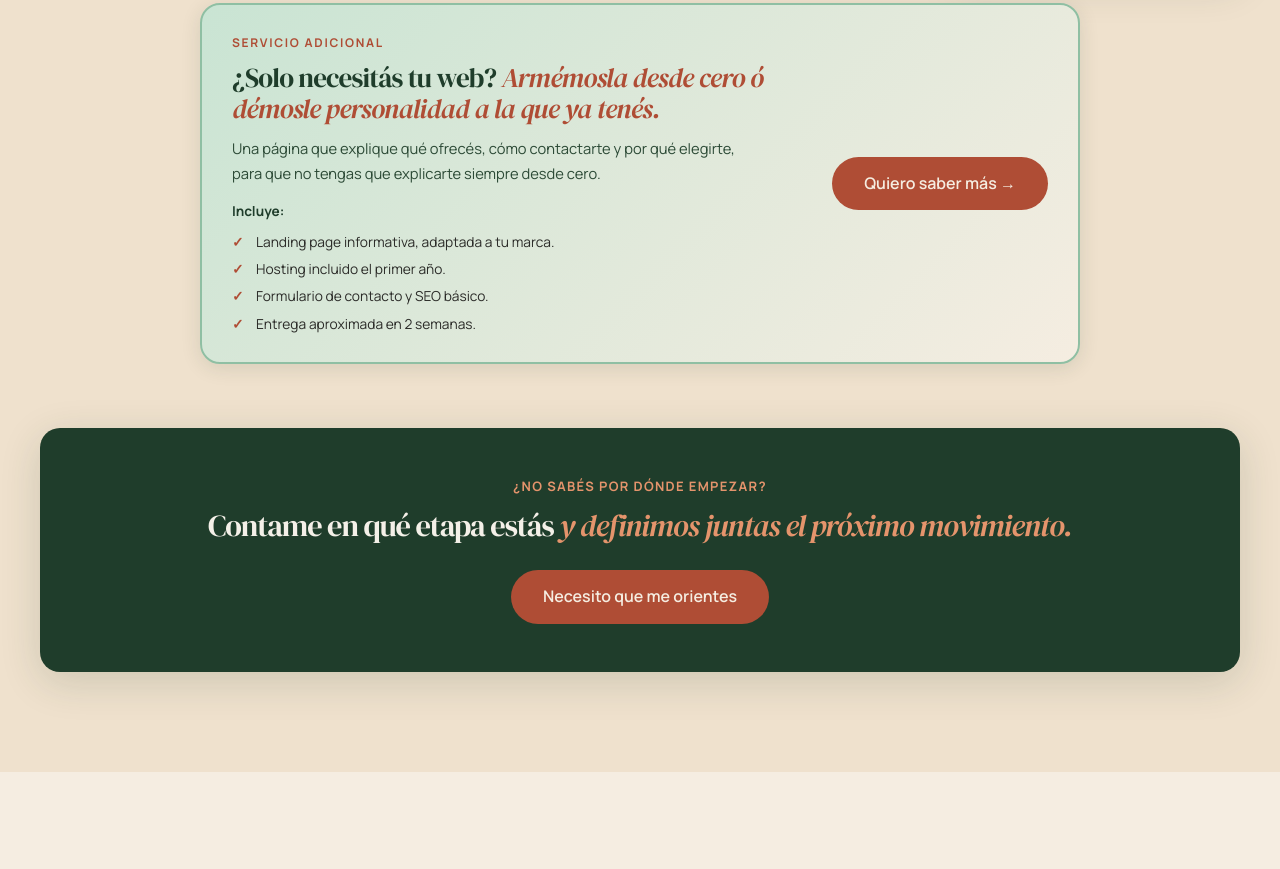
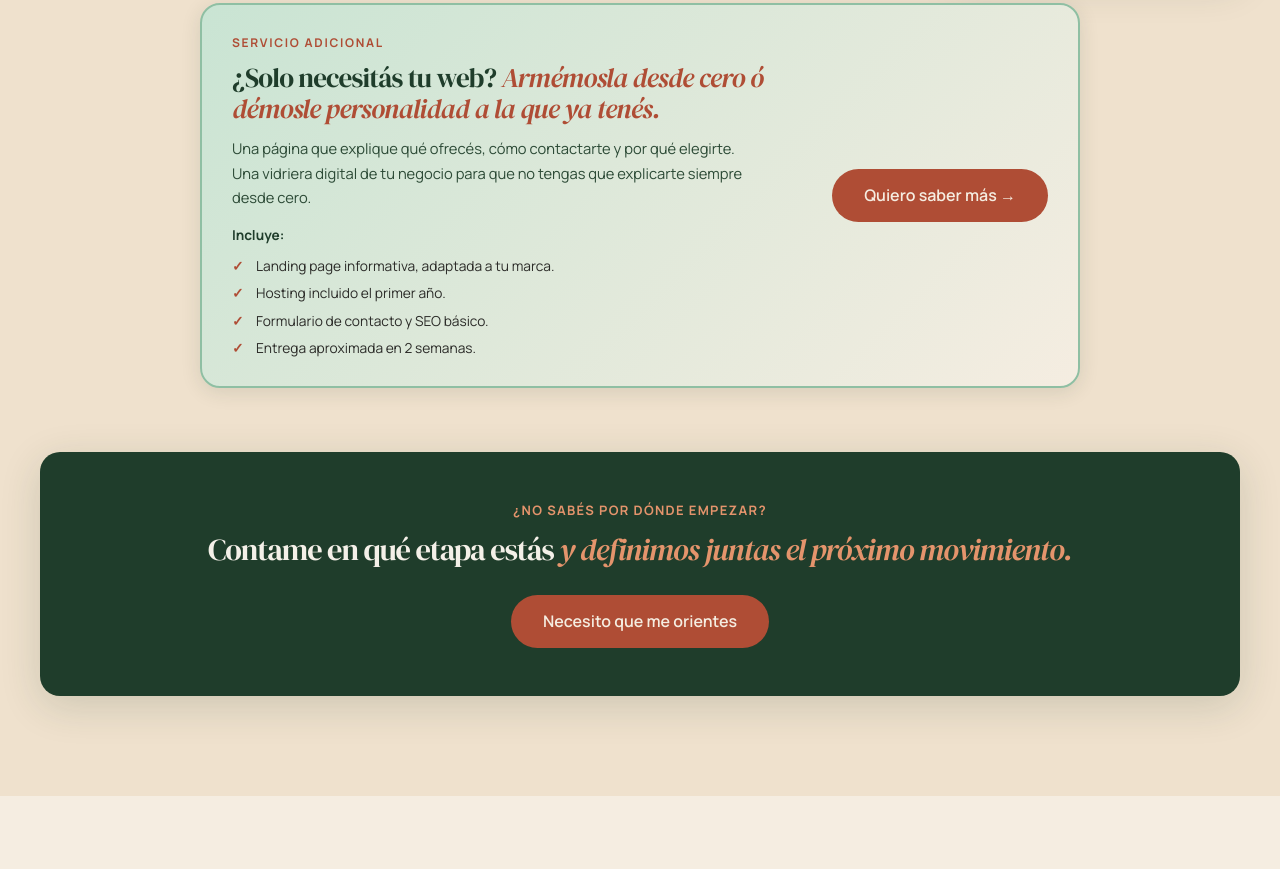
Before and after one commit to gisellekaplun/gisellekaplun2, a plain HTML site: page index.html in a window 1280 px wide. Shown: the part 3309-4178 px from the top of the page. Drawn offline with nearby package versions, Linux system fonts and the light colour scheme.

Commit message:
Update servicio adicional subtitle

```diff
--- a/index.html
+++ b/index.html
@@ -234,7 +234,7 @@
                 <div class="servicio-extra__main">
                     <p class="servicio-extra__tag">Servicio adicional</p>
                     <h3 class="servicio-extra__title">¿Solo necesitás tu web? <em>Armémosla desde cero ó démosle personalidad a la que ya tenés.</em></h3>
-                    <p class="servicio-extra__subtitle">Una página que explique qué ofrecés, cómo contactarte y por qué elegirte, para que no tengas que explicarte siempre desde cero.</p>
+                    <p class="servicio-extra__subtitle">Una página que explique qué ofrecés, cómo contactarte y por qué elegirte. Una vidriera digital de tu negocio para que no tengas que explicarte siempre desde cero.</p>
                     <p class="servicio-extra__lista-titulo">Incluye:</p>
                     <ul class="servicio-extra__lista">
                         <li>Landing page informativa, adaptada a tu marca.</li>
```
